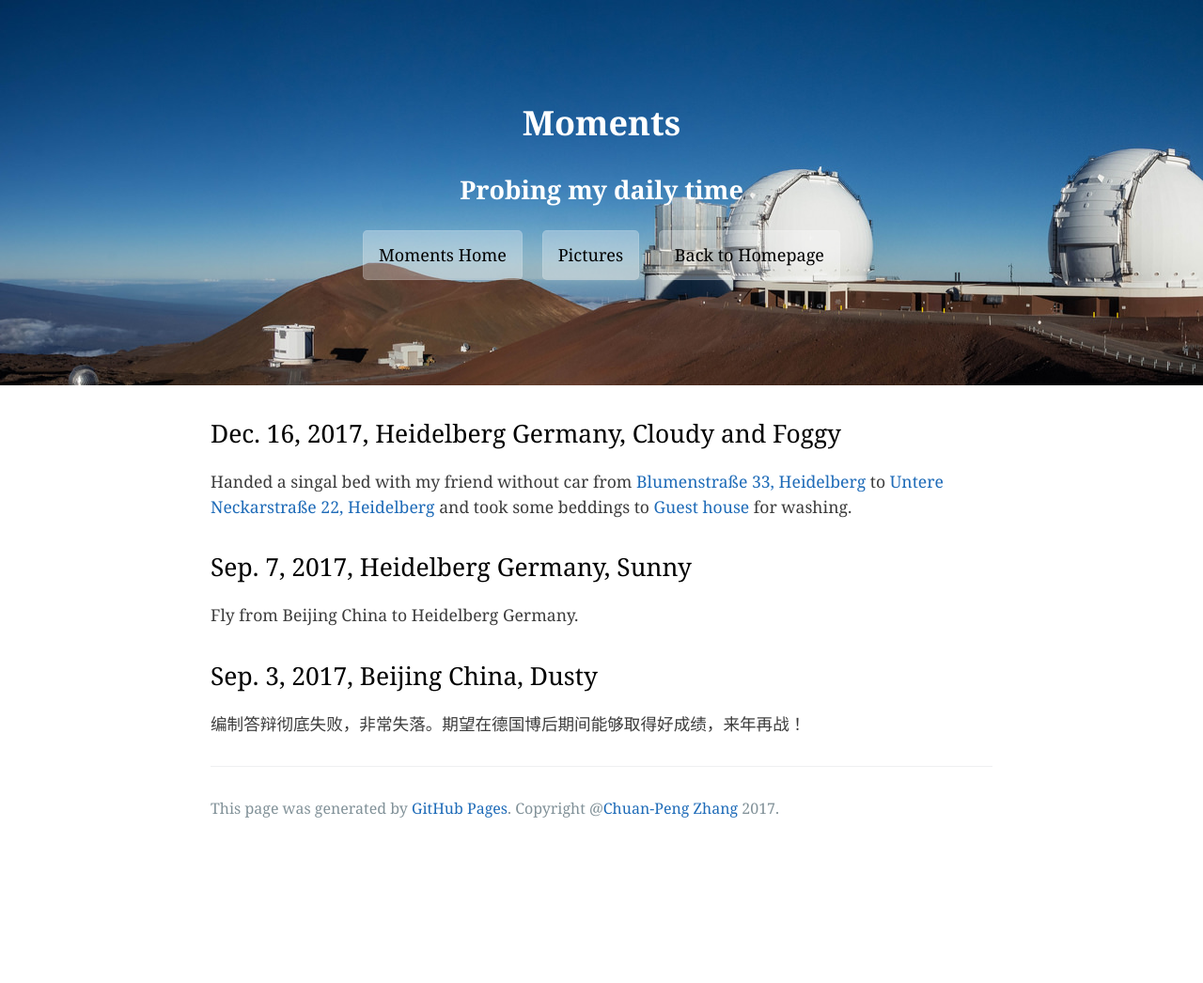
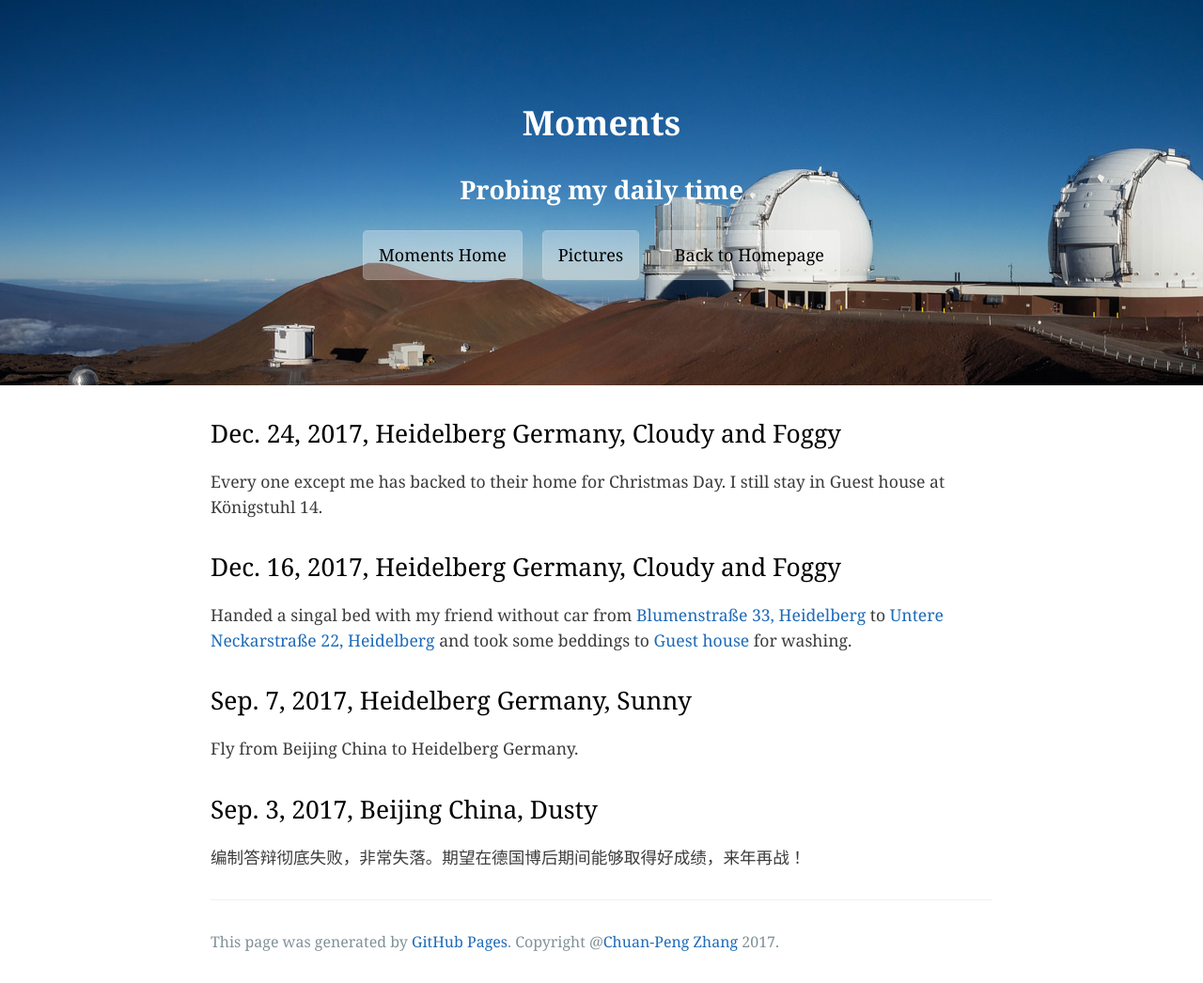
Before and after one commit to zcp521/zcp521.github.io, a Jekyll site: the page built from moments.md, in a window 1280 px wide. Shown: the whole page at 94% size. Built offline with Jekyll 4.4.1, drawn with Linux system fonts in a browser that asks for light colours; before the commit the page ends 904 px from its top, so only the background shows below that.

Commit message:
Update moments.md

```diff
--- a/moments.md
+++ b/moments.md
@@ -4,7 +4,9 @@ title: "Moments"
 tagline: "Probing my daily time"
 ---
 
+## Dec. 24, 2017, Heidelberg Germany, Cloudy and Foggy
 
+Every one except me has backed to their home for Christmas Day. I still stay in Guest house at Königstuhl 14.
 
 
 ## Dec. 16, 2017, Heidelberg Germany, Cloudy and Foggy
```
